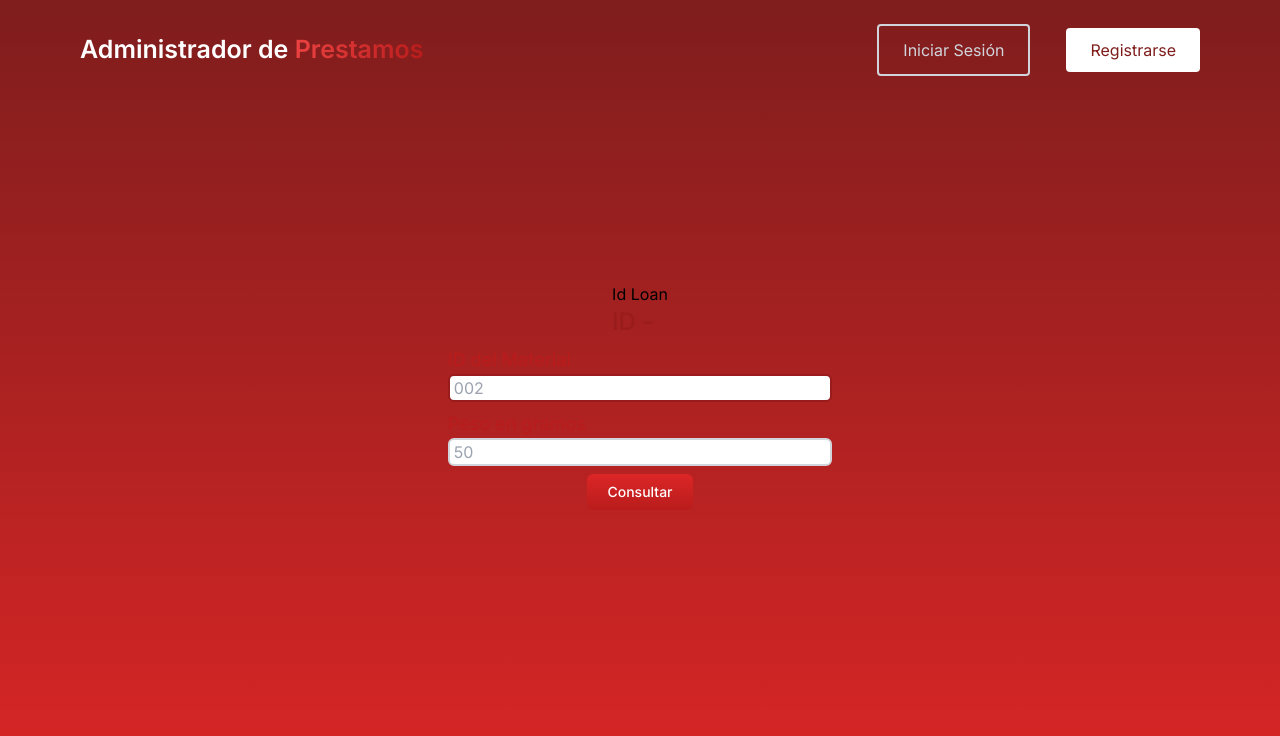
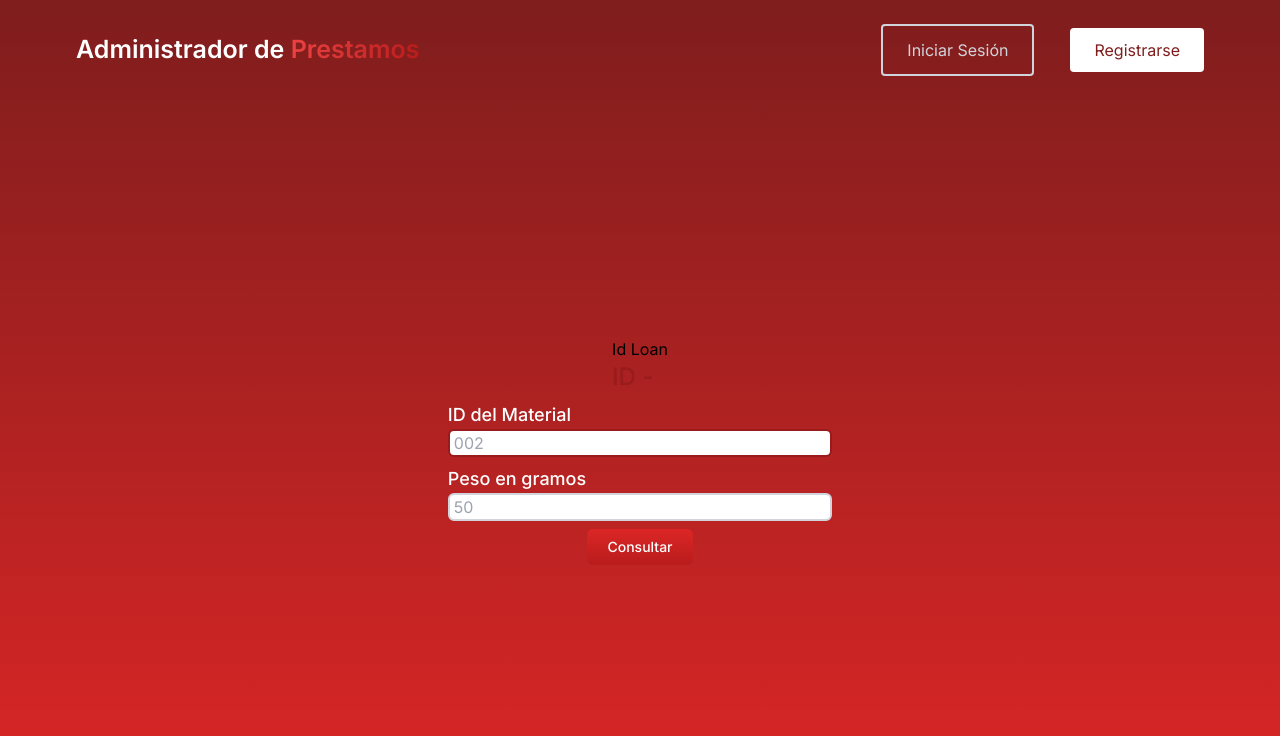
Before and after one commit to abrahamTech/NodeJS-NacMonPieN3FrontAPI, a Next.js app in the folder client/: page /loans in a window 1280 px wide. Shown: the top 736 px of the page. Built offline with nearby package versions, Linux system fonts and the light colour scheme.

Commit message:
fix(styles): edit styles of navbar and pages

```diff
--- a/client/src/app/add-loan/page.jsx
+++ b/client/src/app/add-loan/page.jsx
@@ -4,7 +4,7 @@ import ProtectedRoute from '@/routes'
 function AddLoan() {
   return (
     <ProtectedRoute>
-      <div className='h-screen flex flex-col items-center justify-center'>
+      <div className='flex flex-col items-center justify-center my-auto'>
         <h1 className='text-white'>Añadir Prestamo</h1>
         <LoanForm />
       </div>
--- a/client/src/app/globals.css
+++ b/client/src/app/globals.css
@@ -6,6 +6,17 @@
   padding: 0;
   margin: 0;
   box-sizing: border-box;
+}
+
+.container {
+  max-width: 1366px;
+  min-height: 100vh;
+  margin: 0 auto;
+  padding: 0 60px;
+  display: flex;
+  flex-direction: column;
+  gap: 10px;
+  /* justify-content: space-between; */
 }
 
 h1 {
--- a/client/src/app/layout.js
+++ b/client/src/app/layout.js
@@ -15,10 +15,10 @@ export default function RootLayout({ children }) {
   return (
     <html lang="en">
       <body className={`${inter.className} `}>
-        <div className=''>
+        <div className='bg-gradient-to-b from-red-900 to-red-600'>
           <AuthProvider>
             <LoanProvider>
-              <div className='bg-gradient-to-b from-red-900 to-red-600'>
+              <div className='container'>
                 <Navbar />
                 {children}
               </div>
--- a/client/src/app/loans/[...id]/page.jsx
+++ b/client/src/app/loans/[...id]/page.jsx
@@ -8,7 +8,7 @@ const LoanId = ({ params }) => {
     console.log(params)
 
     return (
-        <div className="flex justify-center items-center h-screen flex-col">
+        <div className="flex flex-col justify-center items-center my-auto">
             <div>
                 Id Loan
                 <h1>ID - {params.id}</h1>
--- a/client/src/app/page.jsx
+++ b/client/src/app/page.jsx
@@ -8,7 +8,7 @@ import Navbar from '@/components/Navbar';
 export default function Home() {
   return (
       // <main className='bg-indigo-400 flex flex-col items-center justify-center min-h-screen ' style={{ minHeight: 'calc(100vh + 100px)' }}>
-      <main className='h-screen flex flex-col items-center justify-center'>
+      <main className='flex flex-col items-center justify-center my-auto'>
 
         <Image
           src={logo}
--- a/client/src/components/LoanForm.jsx
+++ b/client/src/components/LoanForm.jsx
@@ -15,10 +15,10 @@ function LoanForm() {
   }
 
   return (
-    <div className="flex justify-center items-center">
+    <div className="flex flex-col justify-center items-center">
       <form action="" onSubmit={handleSubmit(onSubmit)}>
         <div>
-          <label htmlFor="materialId">ID del Material</label>
+          <label htmlFor="materialId" className="text-white">ID del Material</label>
           <input
             type="text"
             placeholder="002"
@@ -29,7 +29,7 @@ function LoanForm() {
         </div>
 
         <div>
-          <label htmlFor="materialWeight">Peso en gramos</label>
+          <label htmlFor="materialWeight" className="text-white">Peso en gramos</label>
           <input
             type="text"
             placeholder="50"
--- a/client/src/components/LoansComp.jsx
+++ b/client/src/components/LoansComp.jsx
@@ -21,9 +21,9 @@ const LoansComp = () => {
     }
 
     return (
-        <div className="flex flex-col items-center justify-center h-screen">
-            <h1 className="text-white">Prestamos</h1>
-                <div className="grid grid-cols-3 gap-2 w-2/3">
+        <div className="flex flex-col items-center justify-center">
+            <h1 className="text-white my-4">Prestamos</h1>
+                <div className="grid grid-cols-3 gap-2 w-4/5 mb-4">
                     {
                         loans.map((loan, index) => (
                             <LoanCard loan={loan} index={index} key={loan._id} />
--- a/client/src/components/Navbar.jsx
+++ b/client/src/components/Navbar.jsx
@@ -9,7 +9,8 @@ const Navbar = () => {
 
     return (
         // <nav className="bg-zinc-700 flex justify-between py-5 px-10 rounded-b-xl">
-        <nav className="fixed top-0 z-[40] w-full h-[100px] bg-transparent flex justify-between items-center px-10 md:px-20 rounded-b-xl">
+        // <nav className="fixed top-0 z-[40] w-full h-[100px] bg-transparent flex justify-between items-center px-10 md:px-20 rounded-b-xl">
+        <nav className="bg-transparent h-[100px] flex items-center justify-between rounded-b-xl px-4">
             <Link href="/" className="text-white inline-block text-[25px] font-semibold">
                 Administrador de
                 <span className="text-transparent bg-clip-text bg-gradient-to-r from-red-500 to-red-700">
```
